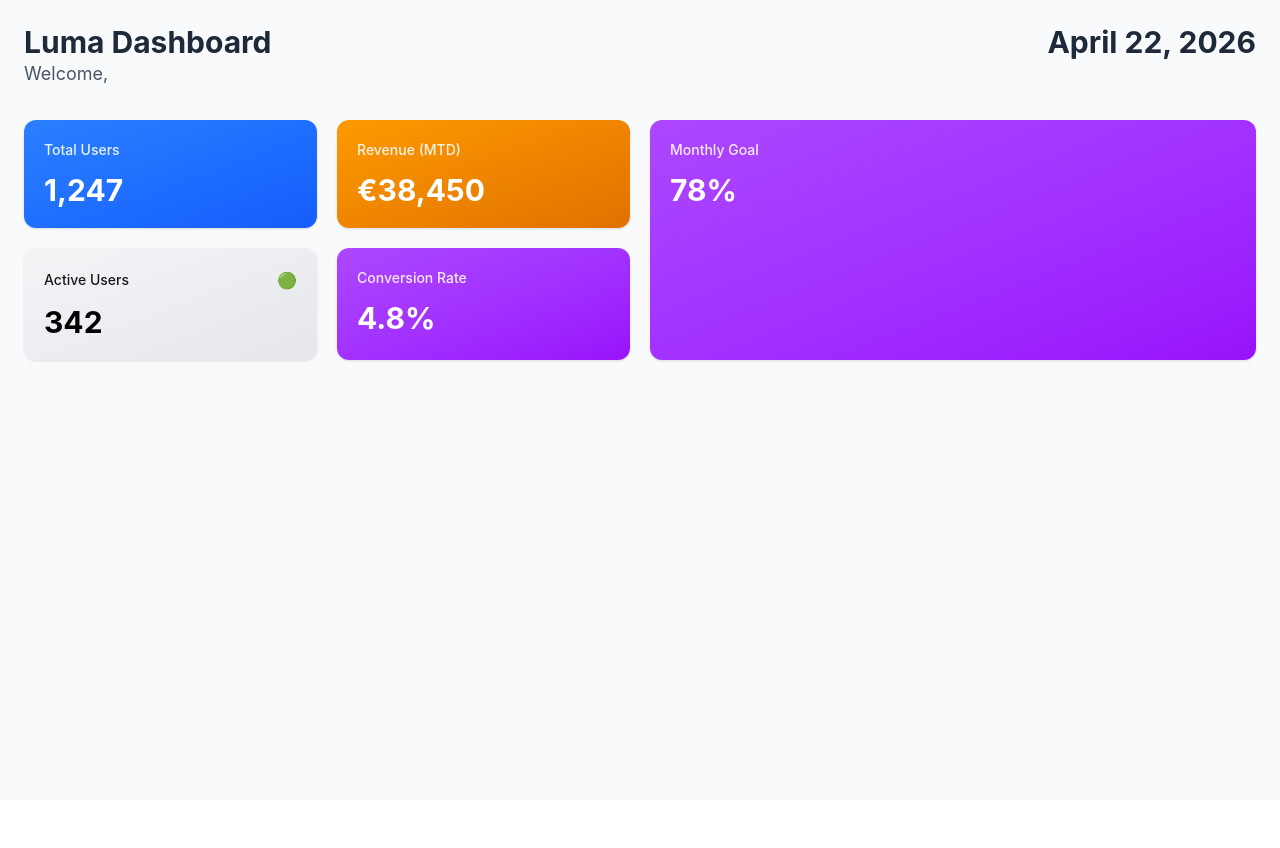
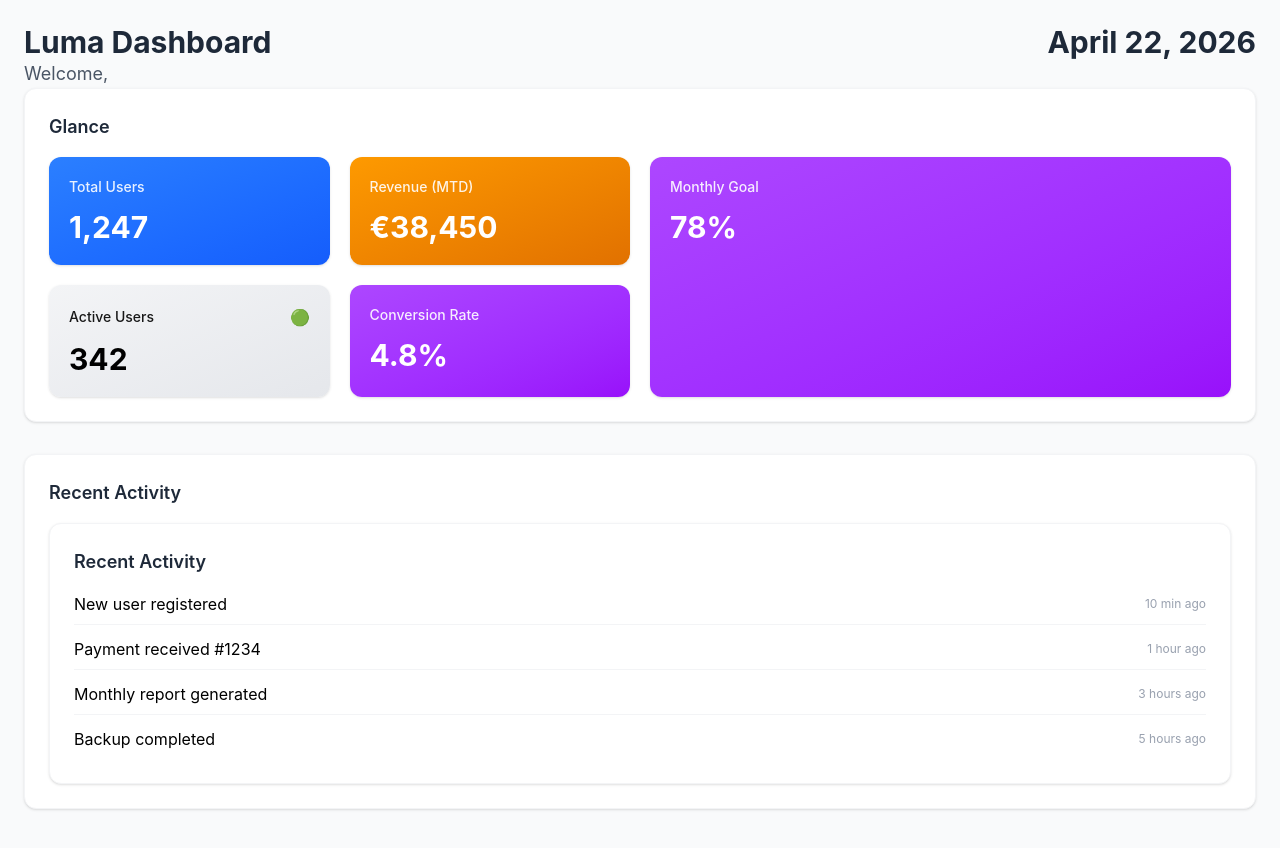
Before and after one commit to prolletto64/lumina-dash, a React (Vite) app: page / in a window 1280 px wide. Shown: the top 848 px of the page. Before the commit the page ends 800 px from the top, so only its background shows below. Built offline with nearby package versions, Linux system fonts and the light colour scheme; no server answers.

Commit message:
some stuff happened
Signed-off-by: prolletto64 <github@prolletto64.eu>

```diff
--- a/src/App.css
+++ b/src/App.css
@@ -21,7 +21,7 @@
 }
 
 .stats-grid {
-    @apply grid grid-cols-1 sm:grid-cols-2 lg:grid-cols-4 gap-5 mt-8;
+    @apply grid grid-cols-1 sm:grid-cols-2 lg:grid-cols-4 gap-5;
 }
 
 .stat-card {
@@ -68,3 +68,27 @@
 .stat-card-size-3 {
     @apply lg:col-span-3 lg:row-span-3;
 }
+
+.recent-activity {
+    @apply bg-white rounded-xl shadow-sm p-6 border border-gray-100;
+}
+
+.section-title {
+    @apply text-lg font-semibold text-gray-800 mb-4;
+}
+
+.activity-list {
+    @apply space-y-3;
+}
+
+.activity-item {
+    @apply flex items-center justify-between border-b border-gray-100 pb-2 last:border-0;
+}
+
+.activity-time {
+    @apply text-xs text-gray-400;
+}
+
+.section {
+    @apply bg-white rounded-xl shadow-sm p-6 border border-gray-100 mb-8;
+}
--- /dev/null
+++ b/src/components/RecentsActivity.tsx
@@ -0,0 +1,22 @@
+export function RecentActivity() {
+    const activities = [
+        {action: 'New user registered', time: '10 min ago'},
+        {action: 'Payment received #1234', time: '1 hour ago'},
+        {action: 'Monthly report generated', time: '3 hours ago'},
+        {action: 'Backup completed', time: '5 hours ago'},
+    ];
+
+    return (
+        <div className="recent-activity">
+            <h2 className="section-title">Recent Activity</h2>
+            <div className="activity-list">
+                {activities.map((item, idx) => (
+                    <div key={idx} className="activity-item">
+                        <span>{item.action}</span>
+                        <span className="activity-time">{item.time}</span>
+                    </div>
+                ))}
+            </div>
+        </div>
+    );
+}
--- a/src/views/Home.tsx
+++ b/src/views/Home.tsx
@@ -3,6 +3,7 @@ import {RevenueCard} from "../components/cards/RevenueCard.tsx";
 import {ActiveUsersCard} from "../components/cards/ActiveUserCard.tsx";
 import {ConversionRateCard} from "../components/cards/ConversionRateCard.tsx";
 import {MonthlyGoalCard} from "../components/cards/MonthlyGoalCard.tsx";
+import {RecentActivity} from "../components/RecentsActivity.tsx";
 
 interface HomeProps {
     name: string;
@@ -24,6 +25,8 @@ export function Home({name}: HomeProps) {
                     })}</h1>
                 </div>
             </header>
+            <div className="section">
+                <h2 className="section-title">Glance</h2>
                 <div className="stats-grid">
                     <TotalUsersCard/>
                     <RevenueCard/>
@@ -31,6 +34,11 @@ export function Home({name}: HomeProps) {
                     <ActiveUsersCard/>
                     <ConversionRateCard/>
                 </div>
+            </div>
+            <div className="section">
+                <h2 className="section-title">Recent Activity</h2>
+                <RecentActivity/>
+            </div>
         </>
     )
 }
```
Lines whose indentation alone changed are shown as unchanged.
